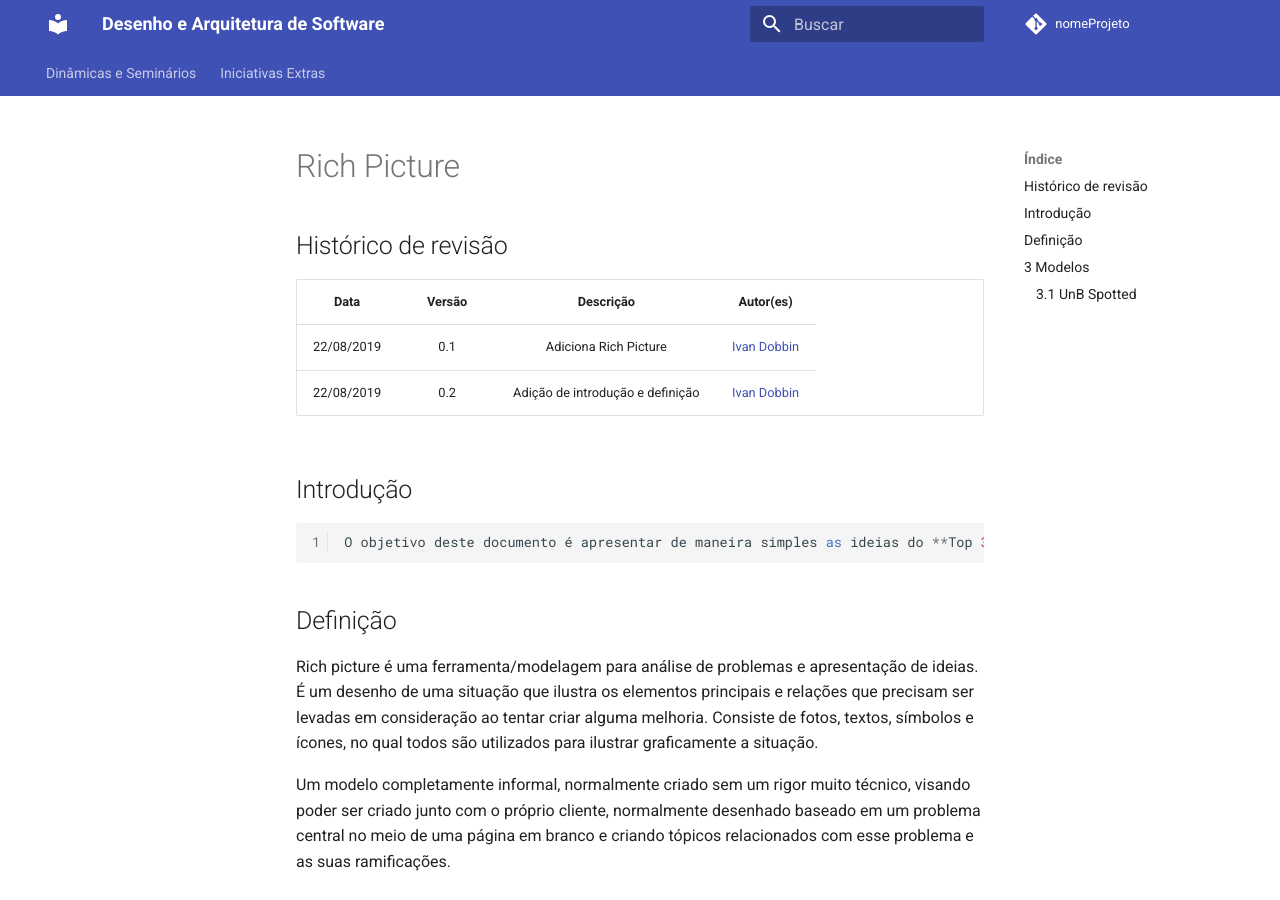
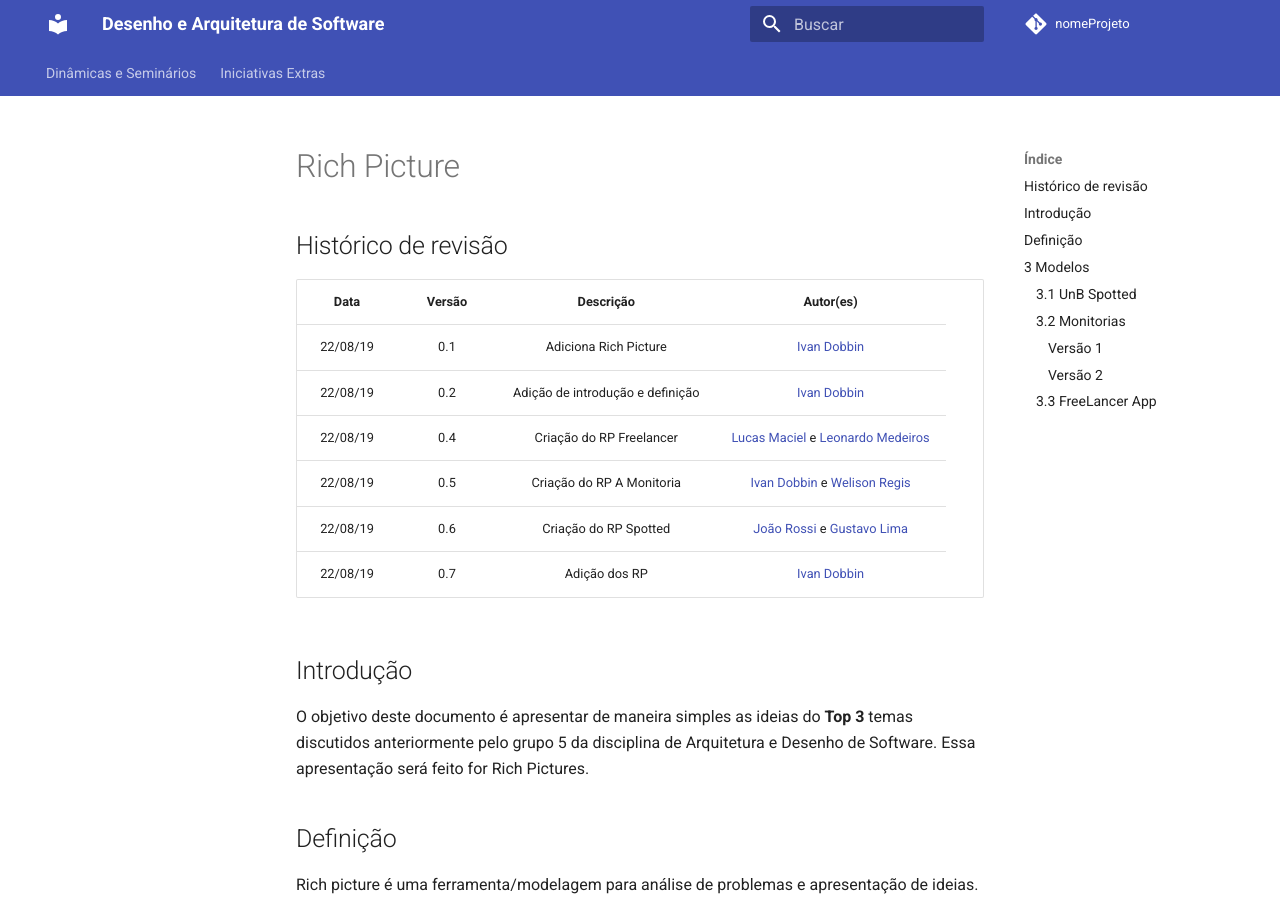
Before and after one commit to 2019-2-arquitetura-desenho/wiki, an MkDocs documentation site: the page built from docs/dinamica_seminario_I/Rich_Pictures.md, in a window 1280 px wide and 900 px high. Built offline with MkDocs 1.6.1 and Material for MkDocs 9.7.7, drawn with Linux system fonts in a browser that asks for light colours; comment, search, counter and statistics services are not loaded; old or Windows-style settings are respelled for this version of MkDocs; some of the changed text lies outside the part shown.

Commit message:
Adding rich pictures of freelancer,spotted and A Monitoria

```diff
--- a/docs/dinamica_seminario_I/Rich_Pictures.md
+++ b/docs/dinamica_seminario_I/Rich_Pictures.md
@@ -5,12 +5,16 @@
 
 | Data | Versão | Descrição | Autor(es)|
 |:----:|:------:|:---------:|:--------:|
-|22/08/2019|0.1|Adiciona Rich Picture|[Ivan Dobbin](https://github.com/darmsDD)|
-|22/08/2019|0.2|Adição de introdução e definição|[Ivan Dobbin](https://github.com/darmsDD)|
+|22/08/19|0.1|Adiciona Rich Picture|[Ivan Dobbin](https://github.com/darmsDD)|
+|22/08/19|0.2|Adição de introdução e definição|[Ivan Dobbin](https://github.com/darmsDD)|
+|22/08/19|0.4| Criação do RP Freelancer| [Lucas Maciel](lucasmacielaguiar@gmail.com) e [Leonardo Medeiros](https://github.com/leomedeiros1)
+|22/08/19|0.5| Criação do RP A Monitoria|[Ivan Dobbin](https://github.com/darmsDD) e [Welison Regis](https://github.com/WelisonR)
+|22/08/19|0.6| Criação do RP Spotted|[João Rossi](https://github.com/bielrossi15) e [Gustavo Lima](https://github.com/gustavolima00)|
+|22/08/19|0.7|Adição dos RP|[Ivan Dobbin](https://github.com/darmsDD)
 
 
 ## Introdução
-    O objetivo deste documento é apresentar de maneira simples as ideias do **Top 3** temas discutidos anteriormente pelo grupo 5 da disciplina de Arquitetura e Desenho de Software. Essa apresentação será feito for Rich Pictures.
+O objetivo deste documento é apresentar de maneira simples as ideias do **Top 3** temas discutidos anteriormente pelo grupo 5 da disciplina de Arquitetura e Desenho de Software. Essa apresentação será feito for Rich Pictures.
 
 ## Definição
 
@@ -21,3 +25,15 @@
 ## 3 Modelos
 
 ### 3.1 UnB Spotted
+![Spotted](assets/img/rich_picture/spotted.jpg)
+
+### 3.2 Monitorias
+
+#### Versão 1
+![Monitoria](assets/img/rich_picture/monitoria_v1.jpg)
+
+#### Versão 2
+![Monitoria](assets/img/rich_picture/monitoria_v2.png)
+
+### 3.3 FreeLancer App
+![FreeLancer](assets/img/rich_picture/freelancer.jpg)
```
Also changed, not shown: docs/dinamica_seminario_I/assets/img/rich_picture/freelancer.jpg (added), docs/dinamica_seminario_I/assets/img/rich_picture/monitoria_v1.jpg (added), docs/dinamica_seminario_I/assets/img/rich_picture/monitoria_v2.png (added), docs/dinamica_seminario_I/assets/img/rich_picture/spotted.jpg (added).
